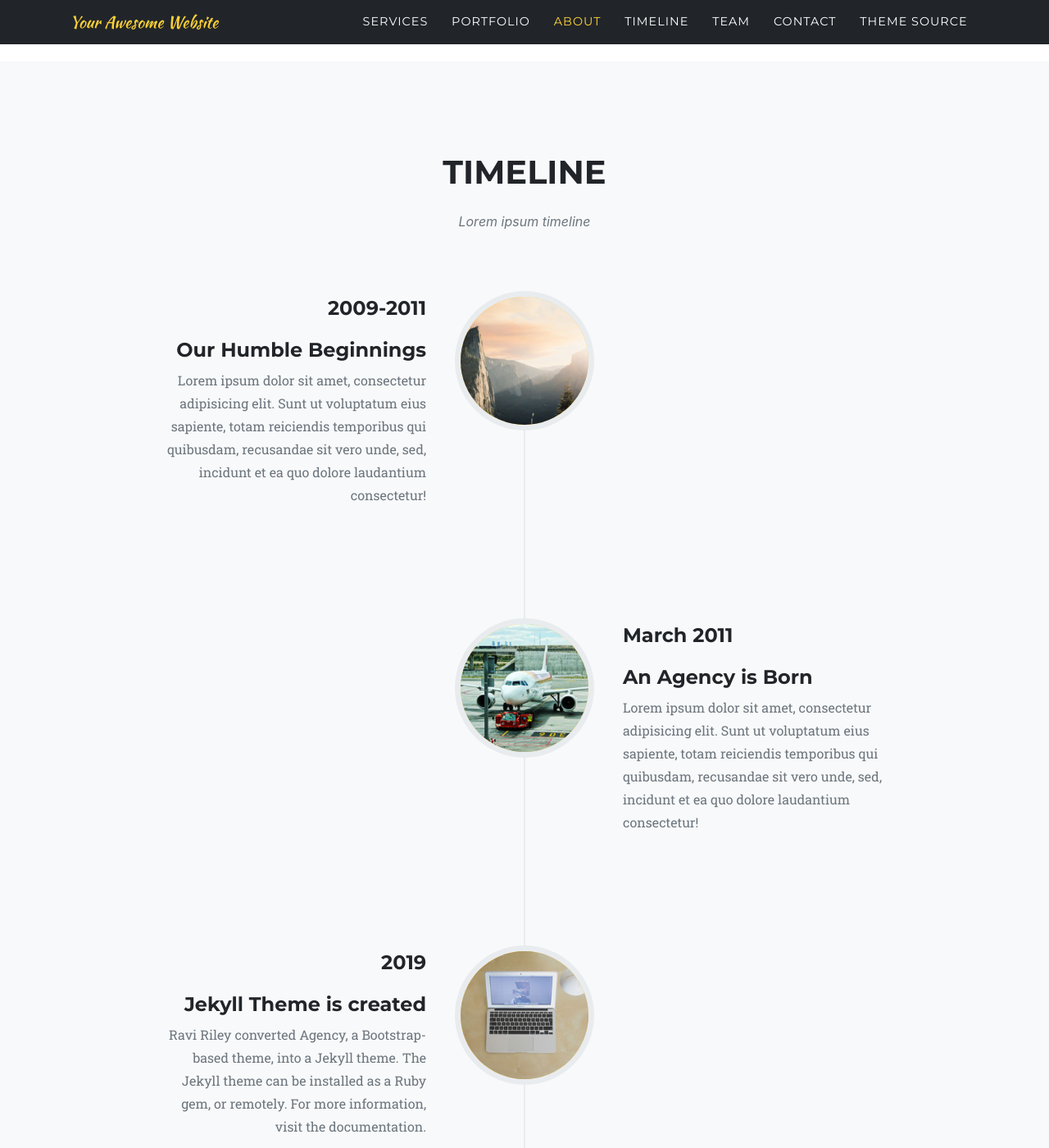
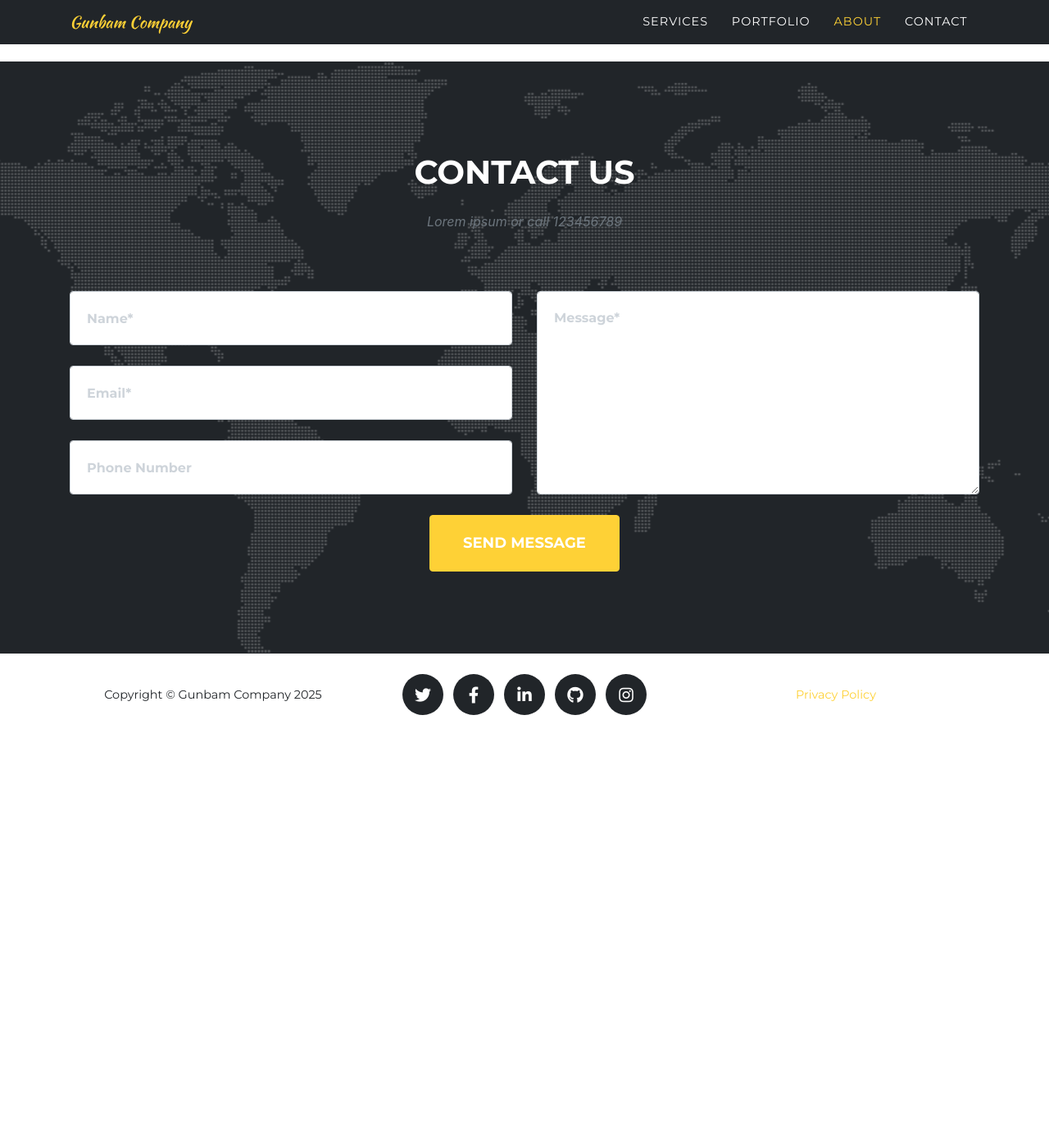
Before and after one commit to Sanugie99/gunbam, a Jekyll site: the page built from index.md, in a window 1280 px wide and 1400 px high, scrolled down 2674 px. Shown: the whole window at 82% size. Built offline with Jekyll 4.4.1, drawn with Linux system fonts in a browser that asks for light colours; some web fonts are replaced; after the commit the page ends 3571 px from its top, so only the background shows below that; some of the changed text lies outside the part shown.

Commit message:
2025.03.11

```diff
--- a/_config.yml
+++ b/_config.yml
@@ -13,13 +13,15 @@
 
 theme: jekyll-agency
 
-url    : "" # the base hostname & protocol for your site, e.g. http://example.com
-baseurl: "" # the subpath of your site, e.g. /blog
+# github페이지로 배포할 url 작성하기.
+url    : "https://Sanugie99.github.io" # the base hostname & protocol for your site, e.g. http://example.com
+baseurl: "/gunbam" # the subpath of your site, e.g. /blog
 
-title      : Your Awesome Website
-email      : your-email@example.com #this is also the email contact forms will go to
-description: "Site description"
-author     : Your Name
+# 웹 페이지의 메타데이터
+title      : Gunbam Company
+email      : sanugie99@gmail.com #this is also the email contact forms will go to
+description: "군밤을 사랑하는 사람 중에 나쁜 사람은 없다."
+author     : 군밤 사장
 # logo:     #optional, defaults to site title
   # path: assets\img\clients\creative-market.jpg
   # height: 60 #height in px, defaults to 52px
--- a/_data/navigation.yml
+++ b/_data/navigation.yml
@@ -17,14 +17,8 @@ en: &DEFAULT_EN
       section: portfolio
     - title: "About"
       section: about
-    - title: "Timeline"
-      section: timeline
-    - title: "Team"
-      section: team
     - title: "Contact"
       section: contact
-    - title: "Theme Source"
-      url: https://github.com/raviriley/agency-jekyll-theme/
 en-US:
   <<: *DEFAULT_EN
 en-CA:
--- a/_data/sitetext.yml
+++ b/_data/sitetext.yml
@@ -11,9 +11,9 @@
 # -----------------
 en: &DEFAULT_EN
   header:
-    title: Welcome to our Studio!
-    text: It's Nice To Meet You
-    button: Tell Me More
+    title: 자네가 혹시 군밤을 좋아한다면!!
+    text: 우리는 지금부터 친구일세!!
+    button: 뭐라고요??
     buttonlink: "#services"
 
   services:
@@ -37,97 +37,11 @@ en: &DEFAULT_EN
     section: portfolio
     closebutton: "Close Project"
 
-  timeline:
-    title: "Timeline"
-    text: "Lorem ipsum timeline"
-    section: timeline
-    # left is the default
-    #start_align: "left"
-    events:
-      - title: "Our Humble Beginnings"
-        year: "2009-2011"
-        desc: "Lorem ipsum dolor sit amet, consectetur adipisicing elit. Sunt ut voluptatum eius sapiente, totam reiciendis temporibus qui quibusdam, recusandae sit vero unde, sed, incidunt et ea quo dolore laudantium consectetur!"
-        image: assets/img/timeline/1.jpg
-        alt:
-      - title: "An Agency is Born"
-        year: "March 2011"
-        desc: "Lorem ipsum dolor sit amet, consectetur adipisicing elit. Sunt ut voluptatum eius sapiente, totam reiciendis temporibus qui quibusdam, recusandae sit vero unde, sed, incidunt et ea quo dolore laudantium consectetur!"
-        image: assets/img/timeline/2.jpg
-        alt:
-      - title: "Jekyll Theme is created"
-        year: "2019"
-        desc: "Ravi Riley converted Agency, a Bootstrap-based theme, into a Jekyll theme. The Jekyll theme can be installed as a Ruby gem, or remotely. For more information, visit the documentation."
-        image: assets/img/timeline/3.jpg
-        alt: image alt text
-      - title: "Title"
-        year: "2009-2011"
-        desc: "Your description here, **Markdown** is fully supported."
-        image: assets/img/timeline/4.jpg
-        alt:
-        # you can enforce the alignment
-        align: right
-    end: "Be Part <br> of Our <br> Story!"
-
   about:
     title: "About Us"
     text: "our story"
     body: "Lorem ipsum dolor sit amet, consectetur adipisicing elit. Aut eaque, laboriosam veritatis, quos non quis ad perspiciatis, totam corporis ea, alias ut unde. **Markdown** supported."
     section: about
-
-  clients:
-    section: clients
-    max-height: 100px
-    horizontal-scrolling: "" #"yes/no"
-    list:
-      - title: "envato"
-        url: https://github.com/raviriley/agency-jekyll-theme
-        logo: assets/img/clients/envato.jpg
-      - title: "designmodo"
-        url: https://github.com/raviriley/agency-jekyll-theme
-        logo: assets/img/clients/designmodo.jpg
-      - title: "themeforest"
-        url: https://github.com/raviriley/agency-jekyll-theme
-        logo: assets/img/clients/themeforest.jpg
-      - title: "Creative Market"
-        url: https://github.com/raviriley/agency-jekyll-theme
-        logo: assets/img/clients/creative-market.jpg
-
-  team:
-    title: "OUR AMAZING TEAM"
-    text: "Lorem ipsum dolor sit amet consectetur."
-    subtext: Lorem ipsum dolor sit amet, consectetur adipisicing elit. Aut eaque, laboriosam veritatis, quos non quis ad perspiciatis, totam corporis ea, alias ut unde. **Markdown** supported.
-    section: team
-    people:
-      - name: "Kay Garland"
-        role: "Lead Designer"
-        image: assets/img/team/500x500.jpg
-        social:
-          - url: https://twitter.com
-            icon: fab fa-twitter
-          - url: https://facebook.com
-            icon: fab fa-facebook-f
-          - url: https://linkedin.com
-            icon: fab fa-linkedin-in
-      - name: "Larry Parker"
-        role: "Lead Marketer"
-        image: assets/img/team/2.jpg
-        social:
-          - url: https://twitter.com
-            icon: fab fa-twitter
-          - url: https://facebook.com
-            icon: fab fa-facebook-f
-          - url: https://linkedin.com
-            icon: fab fa-linkedin-in
-      - name: "Diana Perterson"
-        role: "Lead Developer"
-        image: assets/img/team/500x500.jpg
-        social:
-          - url: https://twitter.com
-            icon: fab fa-twitter
-          - url: https://facebook.com
-            icon: fab fa-facebook-f
-          - url: https://linkedin.com
-            icon: fab fa-linkedin-in
 
   contact:
     title: "Contact Us"
--- a/_includes/clients.html
+++ /dev/null
@@ -1,30 +0,0 @@
-<!-- Clients -->
-{% if site.locale and site.locale != "" and site.locale != nil %}
-  <section class="py-5" id="{{ site.data.sitetext[site.locale].clients.section | default: "clients" }}">
-    <div class="container">
-      <div class="row" {% if site.data.sitetext[site.locale].clients.horizontal-scrolling == "yes" %} id="scrolling-clients" {% endif %}>
-	    {% for client in site.data.sitetext[site.locale].clients.list %}
-        <div class="col-md-3 col-sm-6">
-          <a href="{{ client.url }}">
-            <img class="img-fluid d-block mx-auto" src="{{ client.logo }}" alt="{{ client.title }}" style="max-height: {{ site.data.sitetext[site.locale].clients.max-height | default: "100px" }}">
-          </a>
-        </div>
-	    {% endfor %}
-      </div>
-    </div>
-  </section>
-{% else %}
-<section class="py-5" id="{{ site.data.sitetext.clients.section | default: "clients" }}">
-  <div class="container">
-    <div class="row" {% if site.data.sitetext.clients.horizontal-scrolling == "yes" %} id="scrolling-clients" {% endif %}>
-    {% for client in site.data.sitetext.clients.list %}
-      <div class="col-md-3 col-sm-6">
-        <a href="{{ client.url }}">
-          <img class="img-fluid d-block mx-auto" src="{{ client.logo }}" alt="{{ client.title }}" style="max-height: {{ site.data.sitetext.clients.max-height | default: "100px" }}">
-        </a>
-      </div>
-    {% endfor %}
-    </div>
-  </div>
-</section>
-{% endif %}
--- a/_includes/team.html
+++ /dev/null
@@ -1,75 +0,0 @@
-<!-- Team -->
-{% if site.locale and site.locale != "" and site.locale != nil %}
-<section class="page-section" id="{{ site.data.sitetext[site.locale].team.section | default: "team" }}">
-<div class="container">
-  <div class="row">
-	<div class="col-lg-12 text-center">
-	  <h2 class="section-heading text-uppercase">{{ site.data.sitetext[site.locale].team.title }}</h2>
-	  <h3 class="section-subheading text-muted">{{ site.data.sitetext[site.locale].team.text }}</h3>
-	</div>
-  </div>
-  <div class="row d-flex justify-content-center">
-  {% for person in site.data.sitetext[site.locale].team.people %}
-	<div class="col-sm-4">
-	  <div class="team-member">
-		<img class="mx-auto rounded-circle" src="{{ person.image }}" alt="">
-		<h4>{{ person.name }}</h4>
-		<p class="text-muted">{{ person.role }}</p>
-		<ul class="list-inline social-buttons">
-		{% for network in person.social %}
-		  <li class="list-inline-item">
-			<a href="{{ network.url }}">
-			  <i class="{{ network.icon }}"></i>
-			</a>
-		  </li>
-		{% endfor %}
-		</ul>
-	  </div>
-	</div>
-  {% endfor %}
-  </div>
-  <div class="row">
-	<div class="col-lg-8 mx-auto text-center">
-	  <div class="large text-muted">{{ site.data.sitetext[site.locale].team.subtext | markdownify }}</div>
-	</div>
-  </div>
-</div>
-</section>
-{% else %}
-<section class="page-section" id="{{ site.data.sitetext.team.section | default: "team" }}">
-	<div class="container">
-	  <div class="row">
-		<div class="col-lg-12 text-center">
-		  <h2 class="section-heading text-uppercase">{{ site.data.sitetext.team.title }}</h2>
-		  <h3 class="section-subheading text-muted">{{ site.data.sitetext.team.text }}</h3>
-		</div>
-	  </div>
-	  <div class="row d-flex justify-content-center">
-	  {% for person in site.data.sitetext.team.people %}
-		<div class="col-sm-4">
-		  <div class="team-member">
-			<img class="mx-auto rounded-circle" src="{{ person.image }}" alt="">
-			<h4>{{ person.name }}</h4>
-			<p class="text-muted">{{ person.role }}</p>
-			<ul class="list-inline social-buttons">
-			{% for network in person.social %}
-			  <li class="list-inline-item">
-				<a href="{{ network.url }}">
-				  <i class="{{ network.icon }}"></i>
-				</a>
-			  </li>
-			{% endfor %}
-			</ul>
-		  </div>
-		</div>
-	  {% endfor %}
-	  </div>
-	  <div class="row">
-		<div class="col-lg-8 mx-auto text-center">
-		  <div class="large text-muted">{{ site.data.sitetext.team.subtext | markdownify }}</div>
-		</div>
-	  </div>
-	</div>
-</section>
-{% endif %}
-<!-- End Team -->
--- a/_includes/timeline.html
+++ /dev/null
@@ -1,121 +0,0 @@
-<!-- About -->
-{% if site.locale and site.locale != "" and site.locale != nil %}
-  <section class="bg-light page-section" id="{{ site.data.sitetext[site.locale].timeline.section | default: "about" }}">
-    <div class="container">
-      <div class="row">
-        <div class="col-lg-12 text-center">
-          <h2 class="section-heading text-uppercase">{{ site.data.sitetext[site.locale].timeline.title | markdownify | default: "About" }}</h2>
-          <h3 class="section-subheading text-muted">{{ site.data.sitetext[site.locale].timeline.text | default: "timeline"}}</h3>
-        </div>
-      </div>
-      <div class="row">
-        <div class="col-lg-12">
-          <ul class="timeline">
-      {%- assign align = site.data.sitetext[site.locale].timeline.start_align -%}
-      {%- for event in site.data.sitetext[site.locale].timeline.events -%}
-            {%- if align == "right" -%}
-              {%- if event.align and event.align == "left" -%}
-                {%- assign align = "right" -%}
-                <li>
-              {%- else -%}
-                {%- assign align = "left" %}
-                <li class="timeline-inverted">
-              {% endif %}
-            {% else %}
-              {%- if event.align and event.align == "right" -%}
-                {%- assign align = "left" -%}
-                <li class="timeline-inverted">
-              {%- else -%}
-                {%- assign align = "right" %}
-                <li>
-              {% endif %}
-            {%- endif -%}
-              <div class="timeline-image">
-                <img class="rounded-circle img-fluid" src="{{ event.image }}" alt="{{ event.alt | default: ""}}">
-              </div>
-              <div class="timeline-panel">
-                <div class="timeline-heading">
-                  <h4>{{ event.year | markdownify }}</h4>
-                  <h4 class="subheading">{{ event.title }}</h4>
-                </div>
-                <div class="timeline-body">
-                  <div class="text-muted">{{ event.desc | markdownify }}</div>
-                </div>
-              </div>
-            </li>
-		  {% endfor %}
-
-		  {% if site.data.sitetext[site.locale].timeline.end %}
-			<li class="timeline-inverted">
-              <div class="timeline-image">
-                <h4>{{ site.data.sitetext[site.locale].timeline.end }}</h4>
-              </div>
-            </li>
-		  {% endif %}
-
-          </ul>
-        </div>
-      </div>
-    </div>
-  </section>
-{% else %}
-<section class="bg-light page-section" id="{{ site.data.sitetext.timeline.section | default: "about" }}">
-  <div class="container">
-    <div class="row">
-      <div class="col-lg-12 text-center">
-        <h2 class="section-heading text-uppercase">{{ site.data.sitetext.timeline.title | markdownify | default: "About" }}</h2>
-        <h3 class="section-subheading text-muted">{{ site.data.sitetext.timeline.text | default: "timeline"}}</h3>
-      </div>
-    </div>
-    <div class="row">
-      <div class="col-lg-12">
-        <ul class="timeline">
-    {%- assign align = site.data.sitetext.timeline.start_align -%}
-    {%- for event in site.data.sitetext.timeline.events -%}
-          {%- if align == "right" -%}
-            {%- if event.align and event.align == "left" -%}
-              {%- assign align = "right" -%}
-              <li>
-            {%- else -%}
-              {%- assign align = "left" %}
-              <li class="timeline-inverted">
-            {% endif %}
-          {% else %}
-            {%- if event.align and event.align == "right" -%}
-              {%- assign align = "left" -%}
-              <li class="timeline-inverted">
-            {%- else -%}
-              {%- assign align = "right" %}
-              <li>
-            {% endif %}
-          {%- endif -%}
-            <div class="timeline-image">
-              <img class="rounded-circle img-fluid" src="{{ event.image }}" alt="{{ event.alt | default: ""}}">
-            </div>
-            <div class="timeline-panel">
-              <div class="timeline-heading">
-                <h4>{{ event.year | markdownify }}</h4>
-                <h4 class="subheading">{{ event.title }}</h4>
-              </div>
-              <div class="timeline-body">
-                <div class="text-muted">{{ event.desc | markdownify }}</div>
-              </div>
-            </div>
-          </li>
-    {% endfor %}
-
-    {% if site.data.sitetext.timeline.end %}
-    <li class="timeline-inverted">
-            <div class="timeline-image">
-              <h4>{{ site.data.sitetext.timeline.end }}</h4>
-            </div>
-          </li>
-    {% endif %}
-
-        </ul>
-      </div>
-    </div>
-  </div>
-</section>
-{% endif %}
-<!-- End About -->
--- a/_layouts/home.html
+++ b/_layouts/home.html
@@ -6,7 +6,4 @@ layout: default
 {% include services.html %}
 {% include portfolio_grid.html %}
 {% include about.html %}
-{% include timeline.html %}
-{% include team.html %}
-{% include clients.html %}
 {% include contact.html %}
```
Also changed, not shown: 1 other file.
